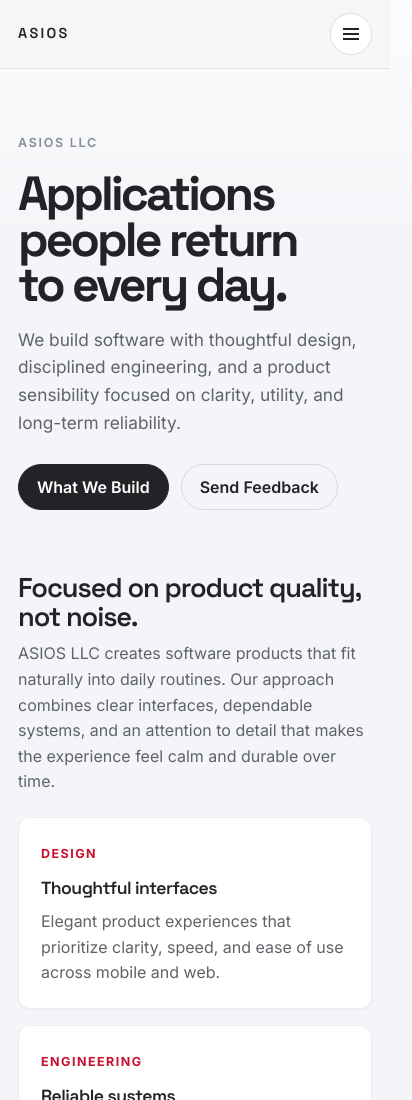
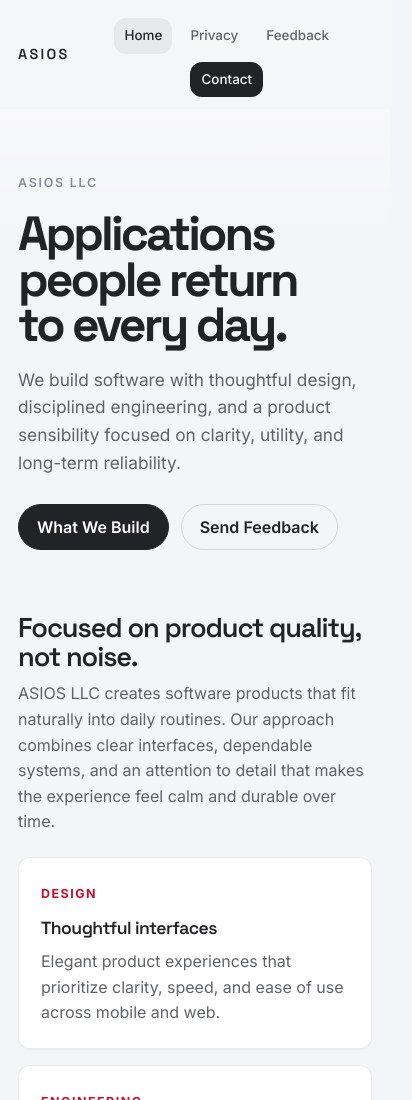
Before and after one commit to edcordera/asiostechwebsite, a plain HTML site: page index.html in a window 390 px wide. Shown: the top 1100 px of the page, 412 px wide, since content can reach past the window. Drawn offline with Linux system fonts and the light colour scheme.

Commit message:
Remove navigation toggle elements from feedback, index, and privacy pages, and update CSS styles for improved layout and consistency.

```diff
--- a/css/styles.css
+++ b/css/styles.css
@@ -94,51 +94,6 @@ ul{
   color:var(--text);
 }
 
-.nav-toggle{
-  position:absolute;
-  opacity:0;
-  pointer-events:none;
-}
-
-.nav-toggle-label{
-  display:none;
-  position:relative;
-  align-items:center;
-  justify-content:center;
-  width:42px;
-  height:42px;
-  border:1px solid var(--border-strong);
-  border-radius:999px;
-  background:var(--surface);
-  color:var(--text);
-  cursor:pointer;
-  flex:0 0 auto;
-}
-
-.nav-toggle-label span,
-.nav-toggle-label::before,
-.nav-toggle-label::after{
-  content:"";
-  display:block;
-  width:16px;
-  height:1.5px;
-  background:currentColor;
-  transition:transform .18s ease, opacity .18s ease;
-}
-
-.nav-toggle-label::before,
-.nav-toggle-label::after{
-  position:absolute;
-}
-
-.nav-toggle-label::before{
-  transform:translateY(-5px);
-}
-
-.nav-toggle-label::after{
-  transform:translateY(5px);
-}
-
 .nav{
   display:flex;
   align-items:center;
@@ -172,18 +127,6 @@ ul{
 
 .nav a.cta:hover{
   background:#111111;
-}
-
-.nav-toggle:checked + .nav-toggle-label span{
-  opacity:0;
-}
-
-.nav-toggle:checked + .nav-toggle-label::before{
-  transform:rotate(45deg);
-}
-
-.nav-toggle:checked + .nav-toggle-label::after{
-  transform:rotate(-45deg);
 }
 
 main{
@@ -482,6 +425,8 @@ textarea:focus{
     padding-top:12px;
     padding-bottom:12px;
     gap:12px;
+    justify-content:center;
+    align-items:center;
   }
 
   .site-footer .wrap{
@@ -489,33 +434,28 @@ textarea:focus{
     align-items:flex-start;
   }
 
-  .nav-toggle-label{
-    display:inline-flex;
+  .site-header{
+    border-bottom:none;
   }
 
   .nav{
-    display:none;
     width:100%;
-    padding-top:10px;
-    border-top:1px solid var(--border);
-    flex-direction:column;
-    align-items:stretch;
+    justify-content:center;
     gap:8px;
+    padding-top:6px;
   }
 
   .nav a{
-    width:100%;
-    padding:10px 12px;
+    width:auto;
+    padding:7px 10px;
     border-radius:12px;
-    font-size:0.92rem;
+    font-size:0.84rem;
   }
 
   .nav a.cta{
     text-align:center;
-  }
-
-  .nav-toggle:checked ~ .nav{
-    display:flex;
+    padding-left:11px;
+    padding-right:11px;
   }
 
   .hero{
--- a/index.html
+++ b/index.html
@@ -14,10 +14,6 @@
   <header class="site-header">
     <div class="wrap">
       <a class="logo" href="index.html">ASIOS</a>
-      <input class="nav-toggle" type="checkbox" id="site-nav-toggle-home" />
-      <label class="nav-toggle-label" for="site-nav-toggle-home" aria-label="Toggle navigation">
-        <span></span>
-      </label>
       <nav class="nav" aria-label="Primary">
         <a href="index.html" aria-current="page">Home</a>
         <a href="privacy.html">Privacy</a>
```
Also changed, not shown: feedback.html (+0 -4 lines), privacy.html (+0 -4 lines).
